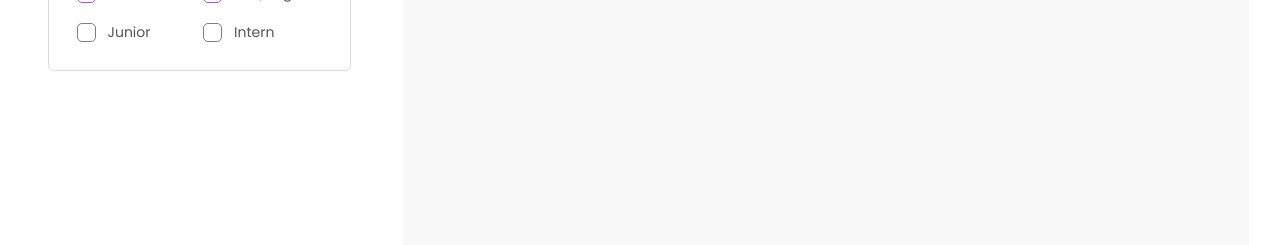
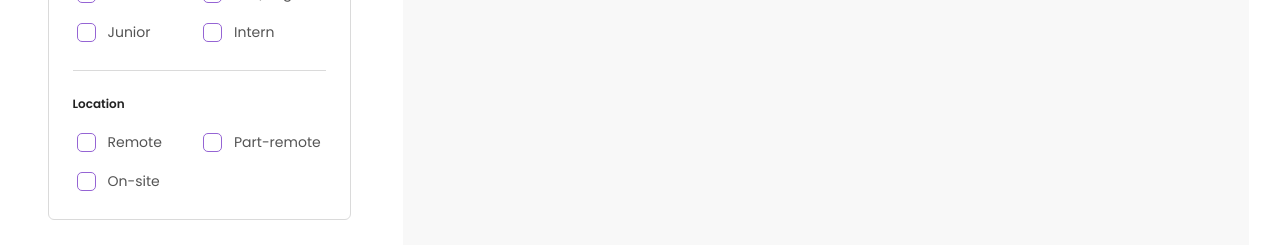
Before and after one commit to mmcode9407/joboard-app, a React (Vite) app: page / in a window 1280 px wide. Shown: the part 472-717 px from the top of the page. Built offline with nearby package versions, Linux system fonts and the light colour scheme; no server answers.

Commit message:
feat: create location filters

```diff
--- a/src/components/Filter/CheckboxFilterItem.tsx
+++ b/src/components/Filter/CheckboxFilterItem.tsx
@@ -3,7 +3,7 @@ import Checkbox from '../Inputs/Checkbox/Checkbox';
 import { FilterGroup, ICheckboxInput, JobType } from '../../types/types';
 import { useFilters } from '../../context/FiltersContext';
 
-type Sections = FilterGroup.JOBTYPE | FilterGroup.SENIORITY;
+type Sections = FilterGroup.JOBTYPE | FilterGroup.SENIORITY | FilterGroup.LOCATION;
 
 interface CheckboxFilterItemProps {
    title: string;
--- a/src/components/Filter/FilterBox.tsx
+++ b/src/components/Filter/FilterBox.tsx
@@ -1,19 +1,14 @@
 import React from 'react';
 import CheckboxFilterItem from './CheckboxFilterItem';
 import { filterSections } from './filters/filters';
-import { useFilters } from '../../context/FiltersContext';
 import { FilterGroup } from '../../types/types';
 
 export const FilterBox = () => {
-   const { clearFilters } = useFilters();
-
    return (
       <div className="w-[303px] p-6 rounded-md border border-gray-light">
          <header className="flex items-center justify-between mb-4">
             <h2 className="text-gray-darkest text-sb-16">Filter offers</h2>
-            <button className=" w-[95] p-2  text-accent-strong text-md-12" onClick={clearFilters}>
-               Clear filters
-            </button>
+            <button className=" w-[95] p-2  text-accent-strong text-md-12">Clear filters</button>
          </header>
          <CheckboxFilterItem
             title="Job type"
@@ -25,6 +20,11 @@ export const FilterBox = () => {
             section={FilterGroup.SENIORITY}
             checkboxes={filterSections.seniority}
          />
+         <CheckboxFilterItem
+            title="Location"
+            section={FilterGroup.LOCATION}
+            checkboxes={filterSections.location}
+         />
       </div>
    );
 };
--- a/src/components/Filter/filters/filters.ts
+++ b/src/components/Filter/filters/filters.ts
@@ -1,8 +1,9 @@
-import { FilterGroup, ICheckboxInput, JobType, Seniority } from '../../../types/types';
+import { FilterGroup, ICheckboxInput, JobType, Location, Seniority } from '../../../types/types';
 
 export interface FilterSections {
    jobType: ICheckboxInput[];
    seniority: ICheckboxInput[];
+   location: ICheckboxInput[];
 }
 
 export const filterSections: FilterSections = {
@@ -60,4 +61,21 @@ export const filterSections: FilterSections = {
          group: FilterGroup.SENIORITY,
       },
    ],
+   location: [
+      {
+         name: 'remote',
+         label: Location.REMOTE,
+         group: FilterGroup.LOCATION,
+      },
+      {
+         name: 'part-remote',
+         label: Location.PART_REMOTE,
+         group: FilterGroup.LOCATION,
+      },
+      {
+         name: 'on-site',
+         label: Location.ON_SITE,
+         group: FilterGroup.LOCATION,
+      },
+   ],
 };
--- a/src/context/FiltersContext.tsx
+++ b/src/context/FiltersContext.tsx
@@ -6,11 +6,12 @@ import React, {
    useContext,
    useState,
 } from 'react';
-import { FilterGroup, JobType, Seniority } from '../types/types';
+import { FilterGroup, JobType, Location, Seniority } from '../types/types';
 
 export interface IFilters {
    [FilterGroup.JOBTYPE]: JobType[];
    [FilterGroup.SENIORITY]: Seniority[];
+   [FilterGroup.LOCATION]: Location[];
 }
 
 interface IFiltersContext {
@@ -22,6 +23,7 @@ interface IFiltersContext {
 const initialFilters = {
    [FilterGroup.JOBTYPE]: [],
    [FilterGroup.SENIORITY]: [],
+   [FilterGroup.LOCATION]: [],
 };
 
 const FiltersContext = createContext<IFiltersContext | undefined>(undefined);
--- a/src/types/types.ts
+++ b/src/types/types.ts
@@ -23,11 +23,12 @@ export enum Location {
 export enum FilterGroup {
    JOBTYPE = 'jobType',
    SENIORITY = 'seniority',
+   LOCATION = 'workLocation',
 }
 
 export interface ICheckboxInput {
    name: string;
-   label: JobType | Seniority;
+   label: JobType | Seniority | Location;
    group: FilterGroup;
 }
 
```
